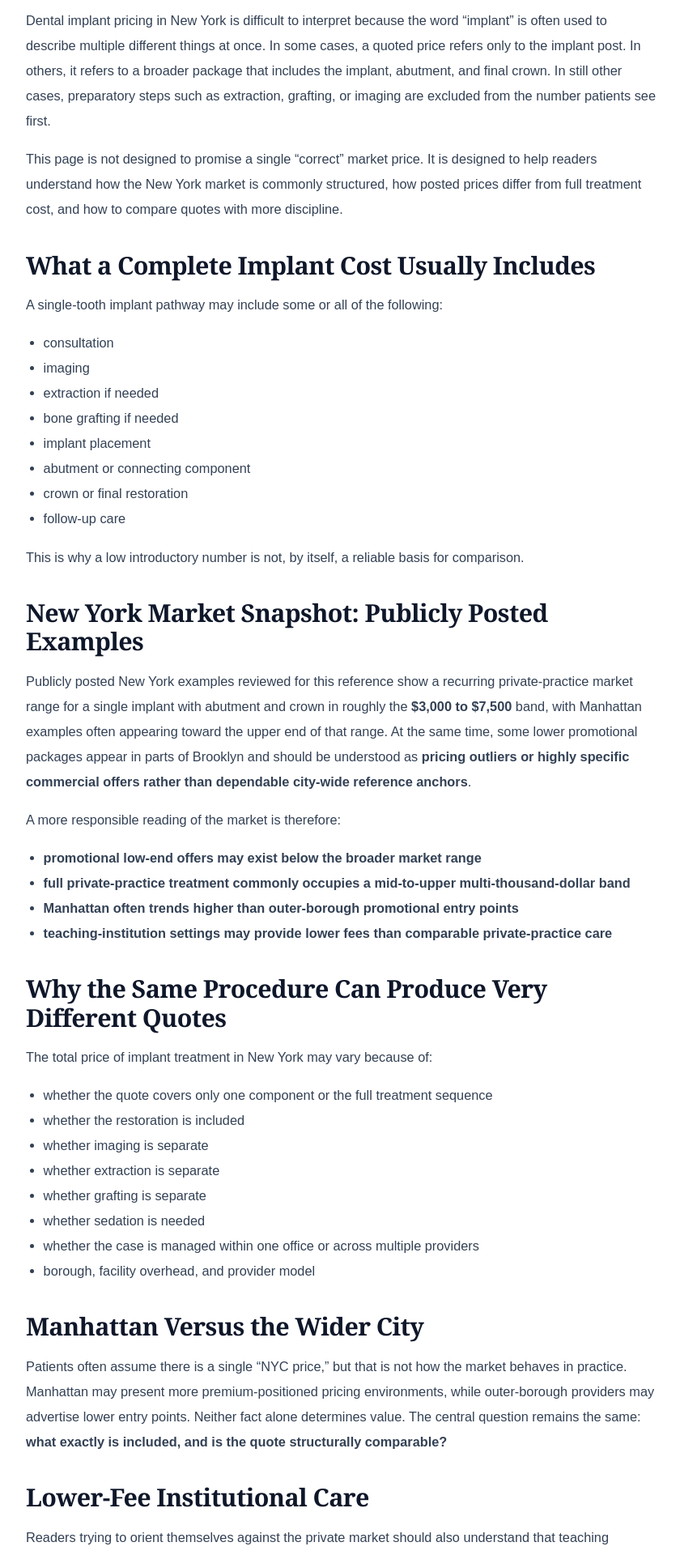
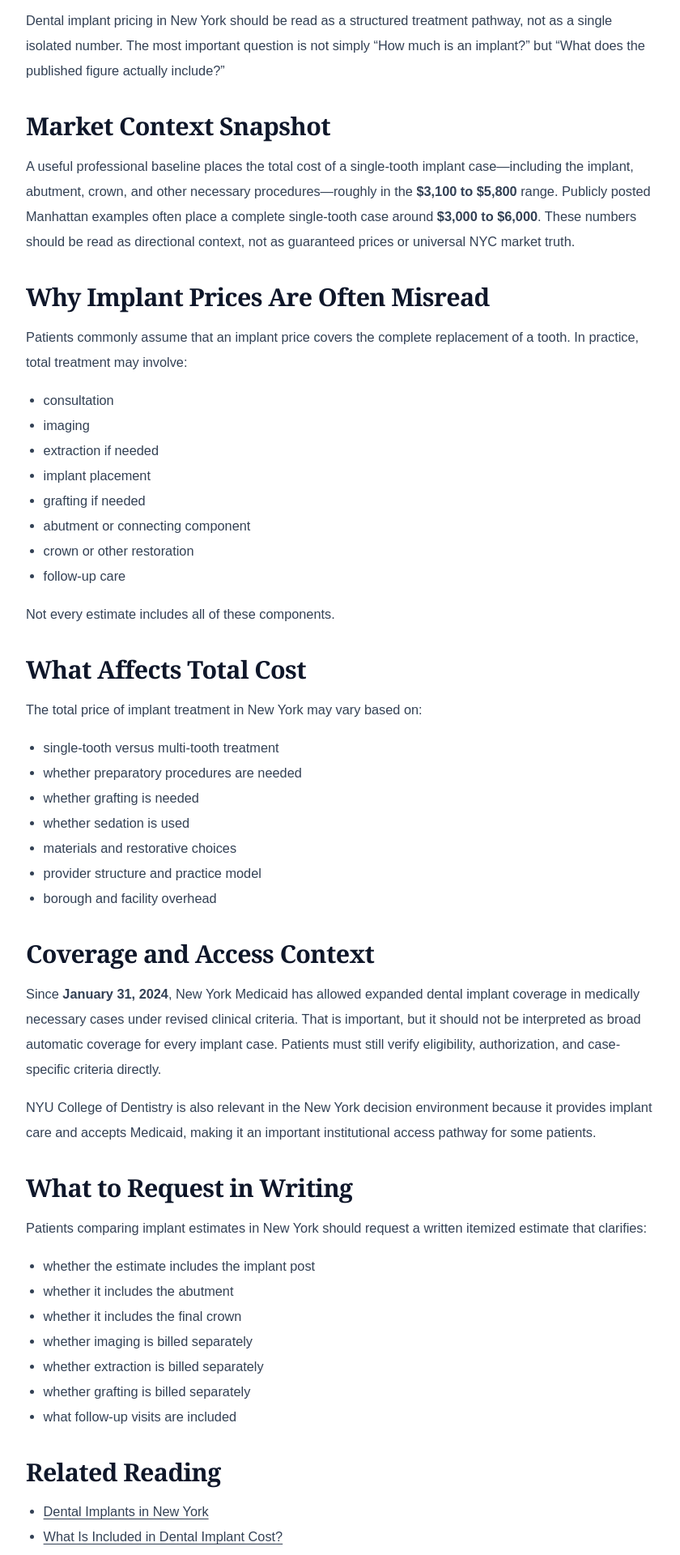
Before and after one commit to Sohadot/DentalSurgeryNewyork, a Next.js app: page /costs/dental-implants in a window 1280 px wide. Shown: the part 340-2260 px from the top of the page at 81% size, without its empty margins (8-848 px from the left). Built offline with nearby package versions, Linux system fonts and the light colour scheme.

Commit message:
Revise dental implant pricing content for clarity

```diff
--- a/content/costs/dental-implants.mdx
+++ b/content/costs/dental-implants.mdx
@@ -1,76 +1,55 @@
 ## Introduction
 
-Dental implant pricing in New York is difficult to interpret because the word “implant” is often used to describe multiple different things at once. In some cases, a quoted price refers only to the implant post. In others, it refers to a broader package that includes the implant, abutment, and final crown. In still other cases, preparatory steps such as extraction, grafting, or imaging are excluded from the number patients see first.
+Dental implant pricing in New York should be read as a structured treatment pathway, not as a single isolated number. The most important question is not simply “How much is an implant?” but “What does the published figure actually include?”
 
-This page is not designed to promise a single “correct” market price. It is designed to help readers understand how the New York market is commonly structured, how posted prices differ from full treatment cost, and how to compare quotes with more discipline.
+## Market Context Snapshot
 
-## What a Complete Implant Cost Usually Includes
+A useful professional baseline places the total cost of a single-tooth implant case—including the implant, abutment, crown, and other necessary procedures—roughly in the **$3,100 to $5,800** range. Publicly posted Manhattan examples often place a complete single-tooth case around **$3,000 to $6,000**. These numbers should be read as directional context, not as guaranteed prices or universal NYC market truth.
 
-A single-tooth implant pathway may include some or all of the following:
+## Why Implant Prices Are Often Misread
+
+Patients commonly assume that an implant price covers the complete replacement of a tooth. In practice, total treatment may involve:
 
 - consultation
 - imaging
 - extraction if needed
-- bone grafting if needed
 - implant placement
+- grafting if needed
 - abutment or connecting component
-- crown or final restoration
+- crown or other restoration
 - follow-up care
 
-This is why a low introductory number is not, by itself, a reliable basis for comparison.
+Not every estimate includes all of these components.
 
-## New York Market Snapshot: Publicly Posted Examples
+## What Affects Total Cost
 
-Publicly posted New York examples reviewed for this reference show a recurring private-practice market range for a single implant with abutment and crown in roughly the **$3,000 to $7,500** band, with Manhattan examples often appearing toward the upper end of that range. At the same time, some lower promotional packages appear in parts of Brooklyn and should be understood as **pricing outliers or highly specific commercial offers rather than dependable city-wide reference anchors**.
+The total price of implant treatment in New York may vary based on:
 
-A more responsible reading of the market is therefore:
+- single-tooth versus multi-tooth treatment
+- whether preparatory procedures are needed
+- whether grafting is needed
+- whether sedation is used
+- materials and restorative choices
+- provider structure and practice model
+- borough and facility overhead
 
-- **promotional low-end offers may exist below the broader market range**
-- **full private-practice treatment commonly occupies a mid-to-upper multi-thousand-dollar band**
-- **Manhattan often trends higher than outer-borough promotional entry points**
-- **teaching-institution settings may provide lower fees than comparable private-practice care**
+## Coverage and Access Context
 
-## Why the Same Procedure Can Produce Very Different Quotes
+Since **January 31, 2024**, New York Medicaid has allowed expanded dental implant coverage in medically necessary cases under revised clinical criteria. That is important, but it should not be interpreted as broad automatic coverage for every implant case. Patients must still verify eligibility, authorization, and case-specific criteria directly.
 
-The total price of implant treatment in New York may vary because of:
-
-- whether the quote covers only one component or the full treatment sequence
-- whether the restoration is included
-- whether imaging is separate
-- whether extraction is separate
-- whether grafting is separate
-- whether sedation is needed
-- whether the case is managed within one office or across multiple providers
-- borough, facility overhead, and provider model
-
-## Manhattan Versus the Wider City
-
-Patients often assume there is a single “NYC price,” but that is not how the market behaves in practice. Manhattan may present more premium-positioned pricing environments, while outer-borough providers may advertise lower entry points. Neither fact alone determines value. The central question remains the same: **what exactly is included, and is the quote structurally comparable?**
-
-## Lower-Fee Institutional Care
-
-Readers trying to orient themselves against the private market should also understand that teaching institutions can create a different pricing context. In New York, NYU Dentistry states that it offers services at lower fees than comparable procedures at most private practices in the area. That does not mean treatment is identical in pacing or setting, but it does matter as a market reference point.
-
-## Medicaid and Implant Coverage in New York
-
-New York Medicaid policy is relevant in this category because implants, including single implants and implant-related services, can be covered when they are medically necessary and receive prior approval with the required documentation. This is important because some patients still assume implants are categorically excluded. They are not categorically excluded under New York’s policy framework.
+NYU College of Dentistry is also relevant in the New York decision environment because it provides implant care and accepts Medicaid, making it an important institutional access pathway for some patients.
 
 ## What to Request in Writing
 
-Patients comparing implant quotes in New York should request a written itemized estimate that clarifies:
+Patients comparing implant estimates in New York should request a written itemized estimate that clarifies:
 
-- whether the quote includes the implant post
+- whether the estimate includes the implant post
 - whether it includes the abutment
 - whether it includes the final crown
 - whether imaging is billed separately
 - whether extraction is billed separately
 - whether grafting is billed separately
-- whether follow-up visits are included
-- whether the quoted number is promotional, conditional, or complete
-
-## How to Compare Quotes Intelligently
-
-The best comparison is not between two advertised numbers. It is between two clearly itemized treatment structures. A lower number may simply mean that fewer components are being shown. A higher number may reflect a more complete treatment pathway. Neither should be judged in isolation.
+- what follow-up visits are included
 
 ## Related Reading
 
@@ -84,4 +63,4 @@ The best comparison is not between two advertised numbers. It is between two cle
 
 ## Final Note
 
-This page is not a quote and does not guarantee market pricing. It is a decision-support reference intended to help users identify the parts of implant cost that matter most before commitment.
+This page is not a quote and does not guarantee market pricing. It is a decision-support reference intended to help readers interpret implant estimates more intelligently.
```
